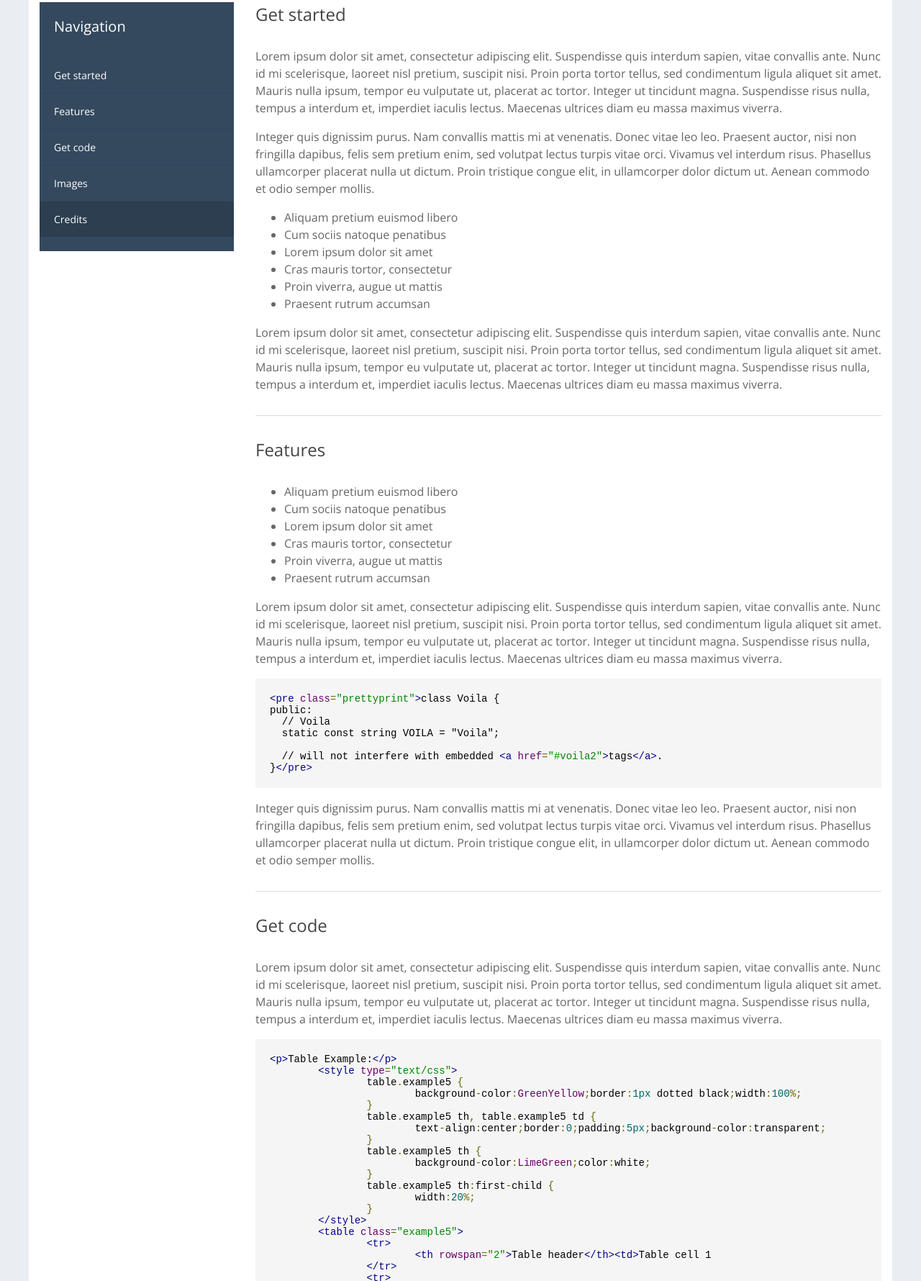
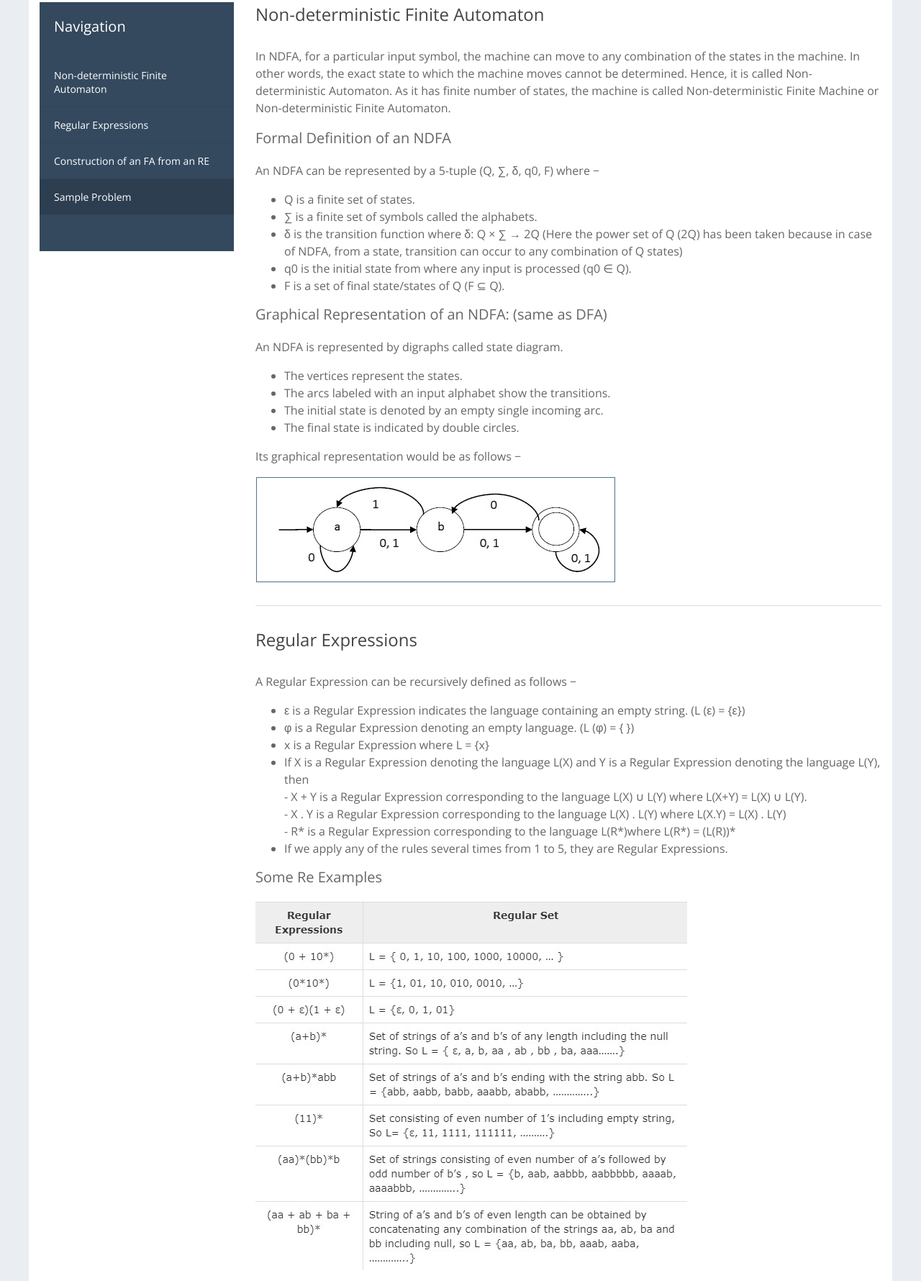
Before and after one commit to ertugrulcbn/AutomataWorks, a plain HTML site: page Term Project/index.html in a window 1280 px wide. Shown: the part 171-1951 px from the top of the page at 72% size. Drawn offline with nearby package versions, Linux system fonts and the light colour scheme.

Commit message:
Add files via upload

```diff
--- a/Term Project/index.html
+++ b/Term Project/index.html
@@ -26,7 +26,7 @@
 				</div>
 				<div class="col-lg-8 col-md-7 col-xs-12">
 					<div class="slogan">
-						Regular Expression to Nfa Conversion
+						Regular Expression to Nfa Conversion - Ertuğrul Çoban
 					</div>
 				</div>
 				<div class="col-lg-2 col-md-3 col-xs-12 right">
@@ -44,115 +44,109 @@
 							<h4>Navigation</h4>
 							<nav>
 								<ul>
-									<li><a href="#start" class="current">Get started</a></li>
-									<li><a href="#features">Features</a></li>
-									<li><a href="#code">Get code</a></li>
-									<li><a href="#images">Images</a></li>
-									<li><a href="#credit">Credits</a></li>
+									<li><a href="#start" class="current">Non-deterministic Finite Automaton</a></li>
+									<li><a href="#features">Regular Expressions</a></li>
+									<li><a href="#code">Construction of an FA from an RE</a></li>
+									<li><a href="#images">Sample Problem</a></li>
+									<li><a href="#credit"></a></li>
 								</ul>
 							</nav>
 						</div>
 					</aside>
 					<div class="content-info">
 						<div class="section-txt" id="start">
-							<h3>Get started</h3>
-							<p>Lorem ipsum dolor sit amet, consectetur adipiscing elit. Suspendisse quis interdum sapien, vitae convallis ante. Nunc id mi scelerisque, laoreet nisl pretium, suscipit nisi. Proin porta tortor tellus, sed condimentum ligula aliquet sit amet. Mauris nulla ipsum, tempor eu vulputate ut, placerat ac tortor. Integer ut tincidunt magna. Suspendisse risus nulla, tempus a interdum et, imperdiet iaculis lectus. Maecenas ultrices diam eu massa maximus viverra.</p>
-							<p>Integer quis dignissim purus. Nam convallis mattis mi at venenatis. Donec vitae leo leo. Praesent auctor, nisi non fringilla dapibus, felis sem pretium enim, sed volutpat lectus turpis vitae orci. Vivamus vel interdum risus. Phasellus ullamcorper placerat nulla ut dictum. Proin tristique congue elit, in ullamcorper dolor dictum ut. Aenean commodo et odio semper mollis.</p>
+							<h3>Non-deterministic Finite Automaton</h3>
+							<p>In NDFA, for a particular input symbol, the machine can move to any combination of the states in the machine. In other words, the exact state to which the machine moves cannot be determined. Hence, it is called Non-deterministic Automaton. As it has finite number of states, the machine is called Non-deterministic Finite Machine or Non-deterministic Finite Automaton.</p>
+							<h4>Formal Definition of an NDFA</h4>
+							<p>An NDFA can be represented by a 5-tuple (Q, ∑, δ, q0, F) where −</p>
 							<ul>
-								<li>Aliquam pretium euismod libero</li>
-								<li>Cum sociis natoque penatibus</li>
-								<li>Lorem ipsum dolor sit amet</li>
-								<li>Cras mauris tortor, consectetur</li>
-								<li>Proin viverra, augue ut mattis</li>
-								<li>Praesent rutrum accumsan</li>
+								<li>Q is a finite set of states.</li>
+								<li>∑ is a finite set of symbols called the alphabets.</li>
+								<li>δ is the transition function where δ: Q × ∑ → 2Q
+
+									(Here the power set of Q (2Q) has been taken because in case of NDFA, from a state, transition can occur to any combination of Q states)</li>
+								<li>q0 is the initial state from where any input is processed (q0 ∈ Q).</li>
+								<li>F is a set of final state/states of Q (F ⊆ Q).</li>
 							</ul>
-							<p>Lorem ipsum dolor sit amet, consectetur adipiscing elit. Suspendisse quis interdum sapien, vitae convallis ante. Nunc id mi scelerisque, laoreet nisl pretium, suscipit nisi. Proin porta tortor tellus, sed condimentum ligula aliquet sit amet. Mauris nulla ipsum, tempor eu vulputate ut, placerat ac tortor. Integer ut tincidunt magna. Suspendisse risus nulla, tempus a interdum et, imperdiet iaculis lectus. Maecenas ultrices diam eu massa maximus viverra.</p>
+							<h4>Graphical Representation of an NDFA: (same as DFA)</h4>
+						<p>An NDFA is represented by digraphs called state diagram.</p>
+							<ul>
+								<li>The vertices represent the states.</li>
+								<li>The arcs labeled with an input alphabet show the transitions.</li>
+								<li>The initial state is denoted by an empty single incoming arc.</li>
+								<li>The final state is indicated by double circles.</li>
+
+							</ul>
+							<p>Its graphical representation would be as follows −</p>
+							<img src="images/ndfa1.jpg">
 						</div>
 						<div class="section-txt" id="features">
-							<h3>Features</h3>
+							<h3>Regular Expressions</h3>
+							<p>A Regular Expression can be recursively defined as follows −</p>
 							<ul>
-								<li>Aliquam pretium euismod libero</li>
-								<li>Cum sociis natoque penatibus</li>
-								<li>Lorem ipsum dolor sit amet</li>
-								<li>Cras mauris tortor, consectetur</li>
-								<li>Proin viverra, augue ut mattis</li>
-								<li>Praesent rutrum accumsan</li>
+								<li>ε is a Regular Expression indicates the language containing an empty string. (L (ε) = {ε})</li>
+								<li>φ is a Regular Expression denoting an empty language. (L (φ) = { })</li>
+								<li>x is a Regular Expression where L = {x}</li>
+								<li>If X is a Regular Expression denoting the language L(X) and Y is a Regular Expression denoting the language L(Y), then
+								</br>
+								- X + Y is a Regular Expression corresponding to the language L(X) ∪ L(Y) where L(X+Y) = L(X) ∪ L(Y).
+							 </br>
+							  - X . Y is a Regular Expression corresponding to the language L(X) . L(Y) where L(X.Y) = L(X) . L(Y)
+							</br>
+							  - R* is a Regular Expression corresponding to the language L(R*)where L(R*) = (L(R))*
+								</li>
+								<li>If we apply any of the rules several times from 1 to 5, they are Regular Expressions.</li>
+
 							</ul>
-							<p>Lorem ipsum dolor sit amet, consectetur adipiscing elit. Suspendisse quis interdum sapien, vitae convallis ante. Nunc id mi scelerisque, laoreet nisl pretium, suscipit nisi. Proin porta tortor tellus, sed condimentum ligula aliquet sit amet. Mauris nulla ipsum, tempor eu vulputate ut, placerat ac tortor. Integer ut tincidunt magna. Suspendisse risus nulla, tempus a interdum et, imperdiet iaculis lectus. Maecenas ultrices diam eu massa maximus viverra.</p>
-						<pre class="prettyprint">
-&lt;pre class=&quot;prettyprint&quot;&gt;class Voila {
-public:
-  // Voila
-  static const string VOILA = &quot;Voila&quot;;
+							<h4>Some Re Examples</h4>
+							<img src="images/Screenshot_1.jpg">
 
-  // will not interfere with embedded &lt;a href=&quot;#voila2&quot;&gt;tags&lt;/a&gt;.
-}&lt;/pre&gt;</pre>
-							<p>Integer quis dignissim purus. Nam convallis mattis mi at venenatis. Donec vitae leo leo. Praesent auctor, nisi non fringilla dapibus, felis sem pretium enim, sed volutpat lectus turpis vitae orci. Vivamus vel interdum risus. Phasellus ullamcorper placerat nulla ut dictum. Proin tristique congue elit, in ullamcorper dolor dictum ut. Aenean commodo et odio semper mollis.</p>
 						</div>
 						<div class="section-txt" id="code">
-							<h3>Get code</h3>
-							<p>Lorem ipsum dolor sit amet, consectetur adipiscing elit. Suspendisse quis interdum sapien, vitae convallis ante. Nunc id mi scelerisque, laoreet nisl pretium, suscipit nisi. Proin porta tortor tellus, sed condimentum ligula aliquet sit amet. Mauris nulla ipsum, tempor eu vulputate ut, placerat ac tortor. Integer ut tincidunt magna. Suspendisse risus nulla, tempus a interdum et, imperdiet iaculis lectus. Maecenas ultrices diam eu massa maximus viverra.</p>
-							<pre class="prettyprint">
-&lt;p&gt;Table Example:&lt;/p&gt;
-	&lt;style type=&quot;text/css&quot;&gt;
-		table.example5 {
-			background-color:GreenYellow;border:1px dotted black;width:100%;
-		}
-		table.example5 th, table.example5 td {
-			text-align:center;border:0;padding:5px;background-color:transparent;
-		}
-		table.example5 th {
-			background-color:LimeGreen;color:white;
-		}
-		table.example5 th:first-child {
-			width:20%;
-		}
-	&lt;/style&gt;
-	&lt;table class=&quot;example5&quot;&gt;
-		&lt;tr&gt;
-			&lt;th rowspan=&quot;2&quot;&gt;Table header&lt;/th&gt;&lt;td&gt;Table cell 1
-		&lt;/tr&gt;
-		&lt;tr&gt;
-			&lt;td&gt;Table cell 2&lt;/td&gt;
-		&lt;/tr&gt;
-	&lt;/table&gt;
-</pre>
+							<h3>Construction of an FA from an RE</h3>
+							<p>We can use Thompson's Construction to find out a Finite Automaton from a Regular Expression. We will reduce the regular expression into smallest regular expressions and converting these to NFA and finally to DFA.
+							</br></br>
+								Some basic RA expressions are the following −</p>
+						<h4>Case 1 − For a regular expression ‘a’, we can construct the following FA −</h4>
+						<img src="images/finite_automata_for_re.jpg">
+						<h4>Case 2 − For a regular expression ‘ab’, we can construct the following FA −</h4>
+						<img src="images/finite_automata_for_re1.jpg">
+						<h4>Case 3 − For a regular expression (a+b), we can construct the following FA −</h4>
+						<img src="images/finite_automata_for_re2.jpg">
+						<h4>Case 4 − For a regular expression (a+b)*, we can construct the following FA −</h4>
+						<img src="images/finite_automata_for_re3.jpg">
+
+						<h4>Method</h4>
+						<p>Step 1 Construct an NFA with Null moves from the given regular expression.</p>
+            <p>Step 2 Remove Null transition from the NFA and convert it into its equivalent DFA.</p>
+
+
+
+
+
+
+
+
 						</div>
 						<div class="section-txt" id="images">
-							<h3>Images</h3>
-							<ul>
-								<li>Aliquam pretium euismod libero</li>
-								<li>Cum sociis natoque penatibus</li>
-								<li>Lorem ipsum dolor sit amet</li>
-								<li>Cras mauris tortor, consectetur</li>
-								<li>Proin viverra, augue ut mattis</li>
-								<li>Praesent rutrum accumsan</li>
-							</ul>
-							<p>Lorem ipsum dolor sit amet, consectetur adipiscing elit. Suspendisse quis interdum sapien, vitae convallis ante. Nunc id mi scelerisque, laoreet nisl pretium, suscipit nisi. Proin porta tortor tellus, sed condimentum ligula aliquet sit amet. Mauris nulla ipsum, tempor eu vulputate ut, placerat ac tortor. Integer ut tincidunt magna. Suspendisse risus nulla, tempus a interdum et, imperdiet iaculis lectus. Maecenas ultrices diam eu massa maximus viverra.</p>
-						<pre class="prettyprint">
-&lt;pre class=&quot;prettyprint&quot;&gt;class Voila {
-public:
-  // Voila
-  static const string VOILA = &quot;Voila&quot;;
+								<h3>Problem</h3>
 
-  // will not interfere with embedded &lt;a href=&quot;#voila2&quot;&gt;tags&lt;/a&gt;.
-}&lt;/pre&gt;</pre>
-							<p>Integer quis dignissim purus. Nam convallis mattis mi at venenatis. Donec vitae leo leo. Praesent auctor, nisi non fringilla dapibus, felis sem pretium enim, sed volutpat lectus turpis vitae orci. Vivamus vel interdum risus. Phasellus ullamcorper placerat nulla ut dictum. Proin tristique congue elit, in ullamcorper dolor dictum ut. Aenean commodo et odio semper mollis.</p>
+								<p> Convert the following RA into its equivalent  1 (0 + 1)* 0 </p>
+
+								<h4>Solution</h4>
+
+								<p> We will concatenate three expressions "1", "(0 + 1)*" and "0"</p>
+
+								<img src="images/ndfa_with_null_transition_for_ra.jpg">
+								<p>Now we will remove the ε transitions. After we remove the ε transitions from the NDFA, we get the following −</p>
+	              <img src="images/ndfa_with_null_transition_for_ra1.jpg">
+                <p>It is an NDFA corresponding to the RE − 1 (0 + 1)* 0. If you want to convert it into a DFA,  apply the method of converting NDFA to DFA simply .</p>
+
+
+
 						</div>
 						<div class="section-txt" id="credit">
-							<h3>Credits</h3>
-							<p>Lorem ipsum dolor sit amet, consectetur adipiscing elit. Suspendisse quis interdum sapien, vitae convallis ante. Nunc id mi scelerisque, laoreet nisl pretium, suscipit nisi. Proin porta tortor tellus, sed condimentum ligula aliquet sit amet. Mauris nulla ipsum, tempor eu vulputate ut, placerat ac tortor. Integer ut tincidunt magna. Suspendisse risus nulla, tempus a interdum et, imperdiet iaculis lectus. Maecenas ultrices diam eu massa maximus viverra.</p>
-							<img src="images/image1.jpg">
-							<p>Integer quis dignissim purus. Nam convallis mattis mi at venenatis. Donec vitae leo leo. Praesent auctor, nisi non fringilla dapibus, felis sem pretium enim, sed volutpat lectus turpis vitae orci. Vivamus vel interdum risus. Phasellus ullamcorper placerat nulla ut dictum. Proin tristique congue elit, in ullamcorper dolor dictum ut. Aenean commodo et odio semper mollis.</p>
-							<ul>
-								<li>Aliquam pretium euismod libero</li>
-								<li>Cum sociis natoque penatibus</li>
-								<li>Lorem ipsum dolor sit amet</li>
-								<li>Cras mauris tortor, consectetur</li>
-								<li>Proin viverra, augue ut mattis</li>
-								<li>Praesent rutrum accumsan</li>
-							</ul>
-							<p>Lorem ipsum dolor sit amet, consectetur adipiscing elit. Suspendisse quis interdum sapien, vitae convallis ante. Nunc id mi scelerisque, laoreet nisl pretium, suscipit nisi. Proin porta tortor tellus, sed condimentum ligula aliquet sit amet. Mauris nulla ipsum, tempor eu vulputate ut, placerat ac tortor. Integer ut tincidunt magna. Suspendisse risus nulla, tempus a interdum et, imperdiet iaculis lectus. Maecenas ultrices diam eu massa maximus viverra.</p>
+							-
 						</div>
 					</div>
 				</div>
@@ -164,7 +158,21 @@ public:
 			<div class="row">
 				<div class="col-lg-12 center">
 					<!--	footer -->
-				</div>
+					This website presents by Ertuğrul Çoban. This product was created for Automata Theory lessons.
+You can use this as you like in noncommercial purposes.
+				</br>
+				Lesson : <a href="https://maeyler.github.io/Auto/work/">Formal Languages and Automata Theory-BLM 320
+				</a>
+			</br>
+			Instructor : <a href="https://github.com/maeyler">Mehmet Akif Eyler
+
+				</a>
+			</br>
+			About Me : <a href="https://github.com/ertugrulcbn">Ertuğrul Çoban
+
+				</a>
+</div>
+								</div>
 			</div>
 		</div>
 	</div>
@@ -173,6 +181,9 @@ public:
 			<div class="row">
 				<div class="col-lg-12 center">
 					<!--	footer -->
+					Developed by Ertuğrul Çoban © 2019. All rights reserved.
+
+
 				</div>
 			</div>
 		</div>
```
Also changed, not shown: Term Project/images/Screenshot_1.jpg (added), Term Project/images/finite_automata_for_re.jpg (added), Term Project/images/finite_automata_for_re1.jpg (added), Term Project/images/finite_automata_for_re2.jpg (added), Term Project/images/finite_automata_for_re3.jpg (added), Term Project/images/ndfa1.jpg (added), Term Project/images/ndfa_with_null_transition_for_ra.jpg (added), Term Project/images/ndfa_with_null_transition_for_ra1.jpg (added).
